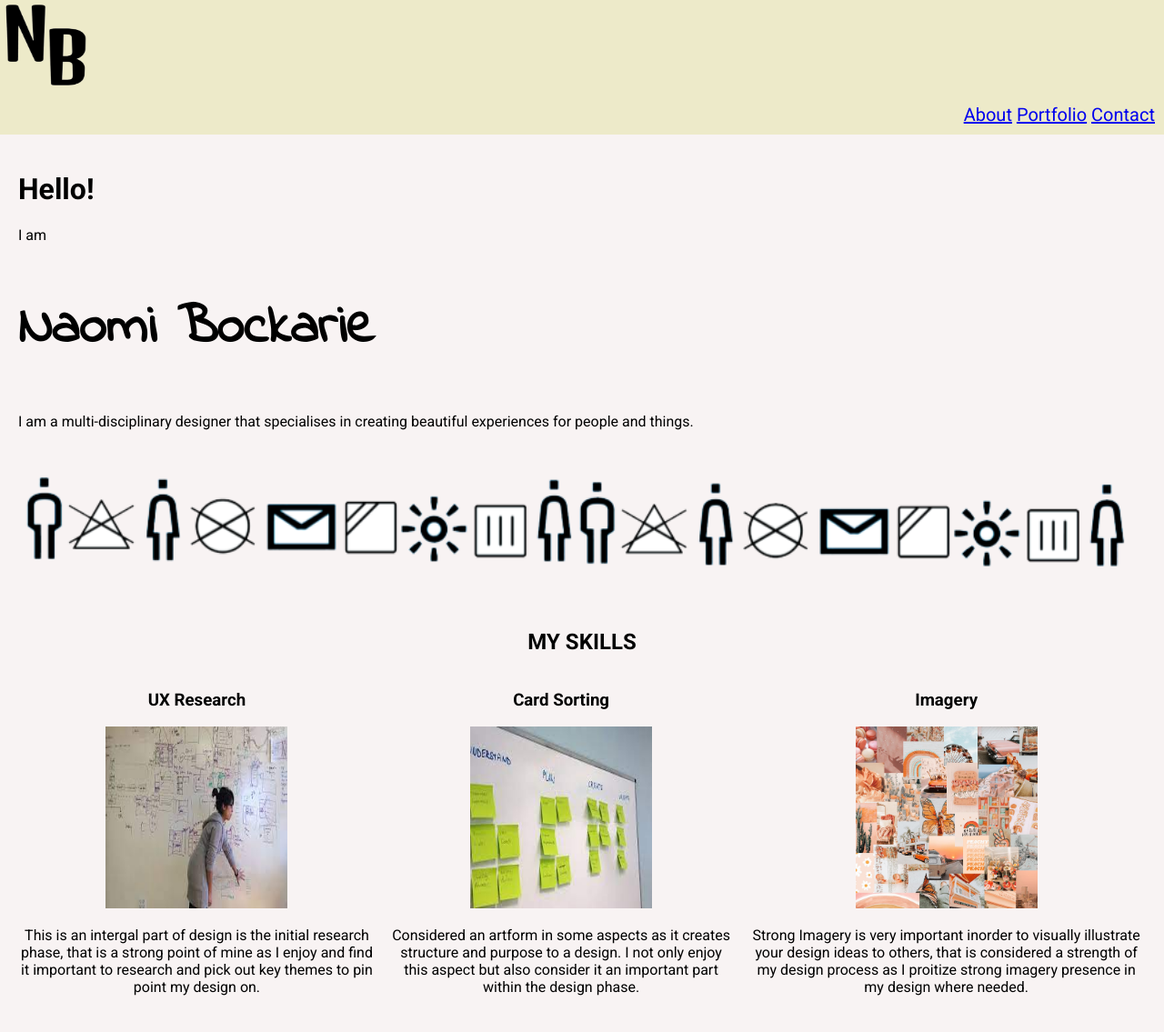
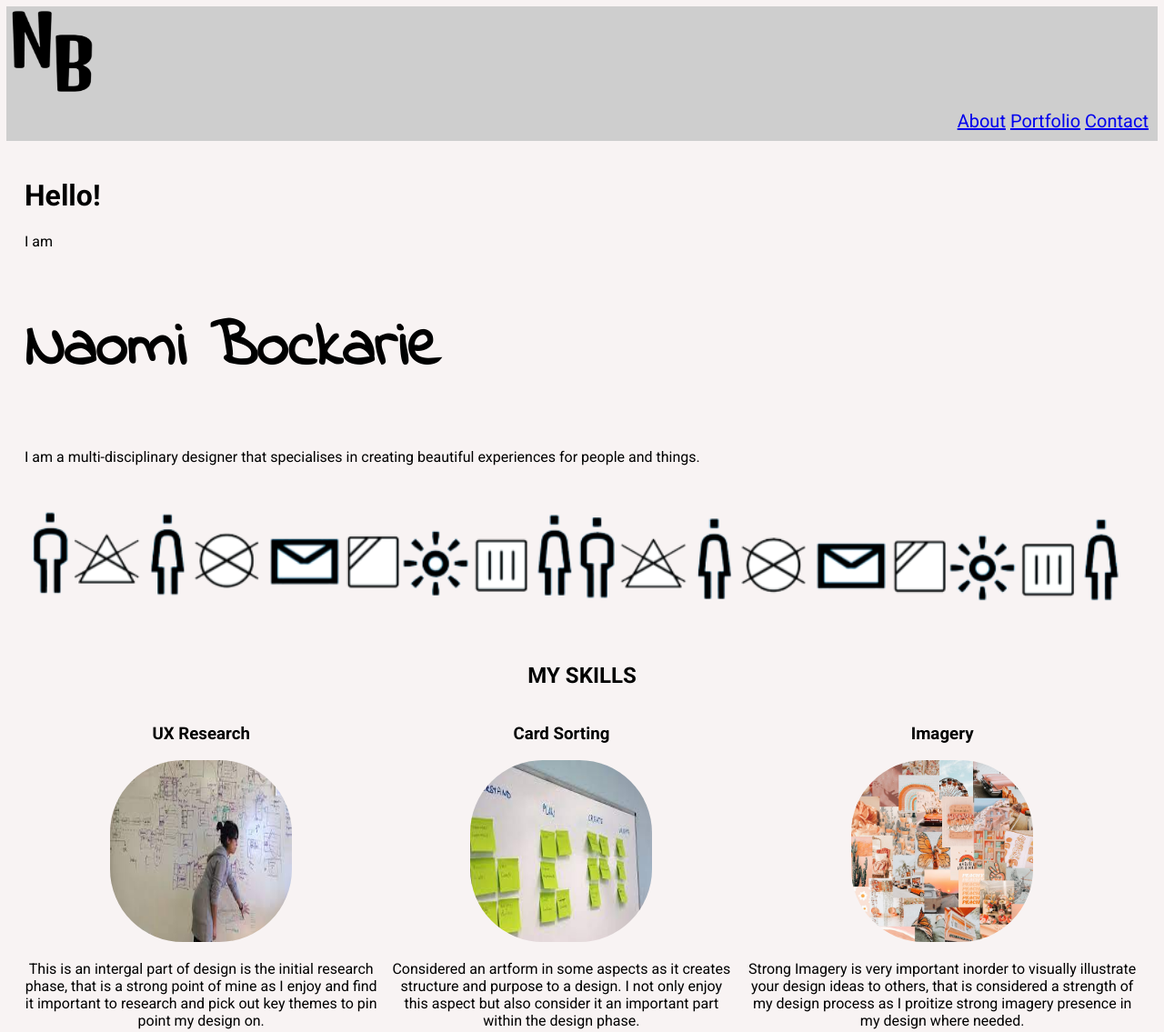
Before and after one commit to Cybergal92/NB_UX_UI_HW_19, a plain HTML site: page index.html in a window 1280 px wide. Shown: the top 1135 px of the page at 91% size. Drawn offline with nearby package versions, Linux system fonts and the light colour scheme; a web font is replaced by a local one.

Commit message:
boarder changes and colour

```diff
--- a/style.css
+++ b/style.css
@@ -1,26 +1,29 @@
 body {
     font-family: "Roboto", sans-serif;
  background-color: #F8F3F3;
- margin: 0;
- padding: 0;
+ margin: 2px;
+ padding: 5px;
      }
  .button{
-   background-color:#EDEAC9
+   background-color:#CECECE;
  }
 
      header {
-  background-color: #EDEAC9;
+  background-color: #CECECE;
  color: #fff;
  padding: 0px;
  text-align: left;
      }
 
      nav {
- background-color: #EDEAC9;
+ background-color: #CECECE;
   color: #fff;
    padding: 10px;
  text-align: right;
  Font-size: 20px
+     }
+     .circleimage {
+      border-radius: 40%;
      }
 
      nav ul {
@@ -49,7 +52,7 @@ body {
 
      }
  h2{font-family: indie flower;
-   font-size: 60px
+   font-size: 70px
  }
  .responsive{width: 100%;
  height:auto
@@ -77,7 +80,7 @@ body {
  }
 
      footer {
-       background-color:#EDEAC9 ;
+       background-color:#CECECE ;
        color: black;
        padding: 40px;
        text-align: right;
```
